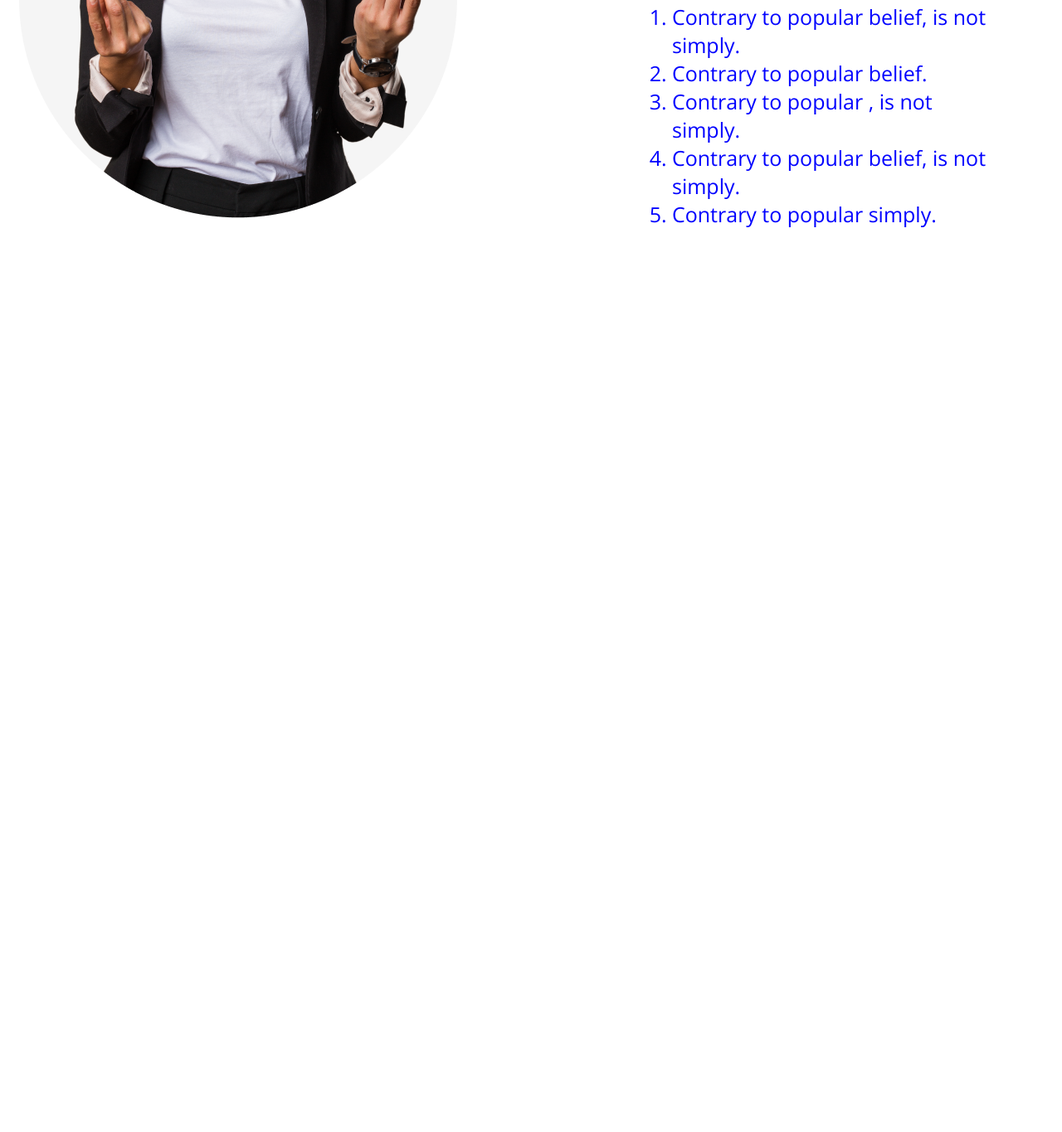
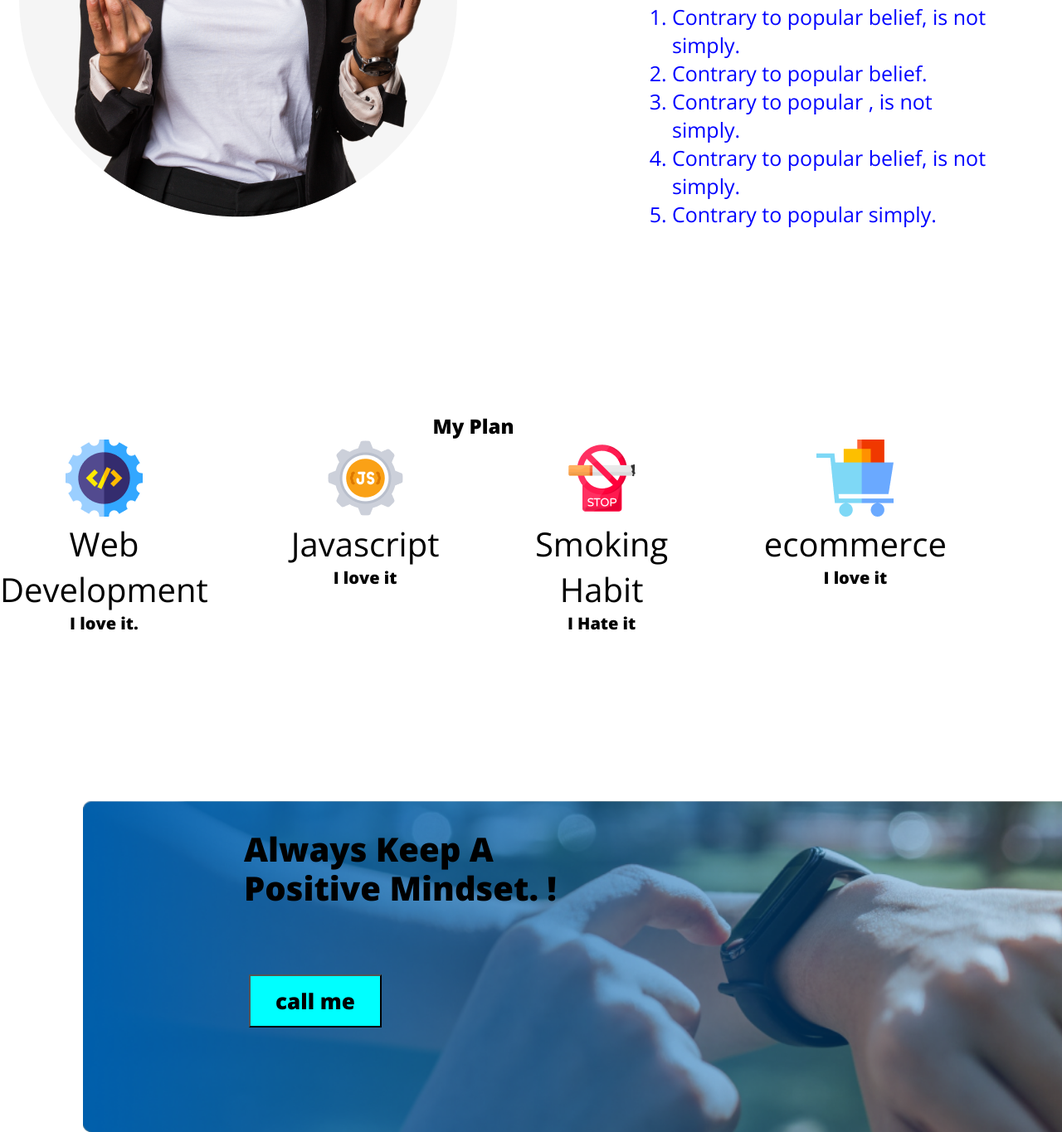
Before and after one commit to Sajalahmed306/New-year-project, a plain HTML site: page index.html in a window 1280 px wide. Shown: the part 1275-2640 px from the top of the page at 83% size. Before the commit the page ends 1550 px from the top, so only its background shows below. Drawn offline with nearby package versions, Linux system fonts and the light colour scheme.

Commit message:
before footer

```diff
--- a/index.html
+++ b/index.html
@@ -27,7 +27,7 @@
             <button id="btn">Contact Me</button>
 
         </nav>
-        <img src="images/banner/banner2.png" alt="">
+        <img src="images/banner/banner1.png" alt="">
 
     </header>
     <main class="main header">
@@ -48,6 +48,38 @@
                 </ol>
                 <img src="images/person.png" alt="">
         </section>
+        <section class="Myplan">
+            <h1 class="Myplan h2"> My Plan</h1>
+           <!-- .plan-container>.plan*4>img+p.plan-title+p.plan-description>lorem10 -->
+           <div class="plan-container">
+            <div class="plan">
+                <img src="images/icons/web.png" alt="">
+                <p class="plan-title">Web Development</p>
+                <p class="plan-description"><b>I love it.</b></p>
+            </div>
+            <div class="plan">
+                <img src="images/icons/js.png" alt="">
+                <p class="plan-title">Javascript</p>
+                <p class="plan-description"><b>I love it</b></p>
+            </div>
+            <div class="plan">
+                <img src="images/icons/smoke.png" alt="">
+                <p class="plan-title">Smoking Habit</p>
+                <p class="plan-description"><b>I Hate it</b></p>
+            </div>
+            <div class="plan">
+                <img src="images/icons/ecom.png" alt="">
+                <p class="plan-title">ecommerce</p>
+                <p class="plan-description"><b>I love it</b></p>
+            </div>
+           </div>
+        </section>
+        <section id="call me">
+           <div class=" mindset">
+            <h1 class="mindset-title">Always Keep A Positive Mindset. !</h1>
+            <button class="Callme"><b>call me</b></button>
+           </div>
+        </section>
     </main>
     <footer>
 
--- a/styles/style.css
+++ b/styles/style.css
@@ -23,7 +23,6 @@ nav {
 }
 
 #btn {
-    size: ;
     border: 0px;
     padding: 16px;
     color: aliceblue;
@@ -31,6 +30,13 @@ nav {
 }
 
 /* main  */
+.main header {
+    position: absolute;
+    width: 1072px;
+    height: 723.3px;
+    left: 206px;
+    top: 939px;
+}
 
 
 .section h1 {
@@ -63,5 +69,74 @@ nav {
     top: 1278px;
     font-size: 25px;
     color: blue;
+}
+
+/* My plan */
+.Myplan {
+    text-align: center;
+    margin-top: 230px;
+    max-width: 1141px;
+}
+
+.Myplan h2 {
+
+    font-weight: 700px;
+    font-size: 40px;
+    line-height: 47px;
+    padding-left: px;
 
 }
+
+.plan-container {
+    display: flex;
+    gap: 100px;
+}
+
+.plan-title {
+    font-weight: 700px;
+    font-size: 40px
+}
+
+
+.plan-description {
+    font-size: 20px;
+
+}
+
+/* positive mindset */
+.mindset {
+    max-width: 1141px;
+    background-image: url(../images/gradient1.png),
+        url(../images/watch.png);
+    background-size: cover;
+    padding-right: 100px;
+    padding-bottom: 100px;
+    margin-left: 100px;
+    margin-top: 200px;
+    width: 1140px;
+    height: 300px;
+}
+
+.mindset-title {
+    position: absolute;
+    width: 459px;
+    height: 94px;
+    left: 294px;
+    top: 2275.3px;
+    font-weight: 700;
+    font-size: 40px;
+    line-height: 47px;
+
+}
+
+.Callme {
+    color: black;
+    background-color: aqua;
+    padding: 30px,30px;
+    width: 160px;
+    height: 64px;
+    font-size: 26px;
+    position: absolute;
+    top: 2450px;
+    left: 300px;
+}
```
